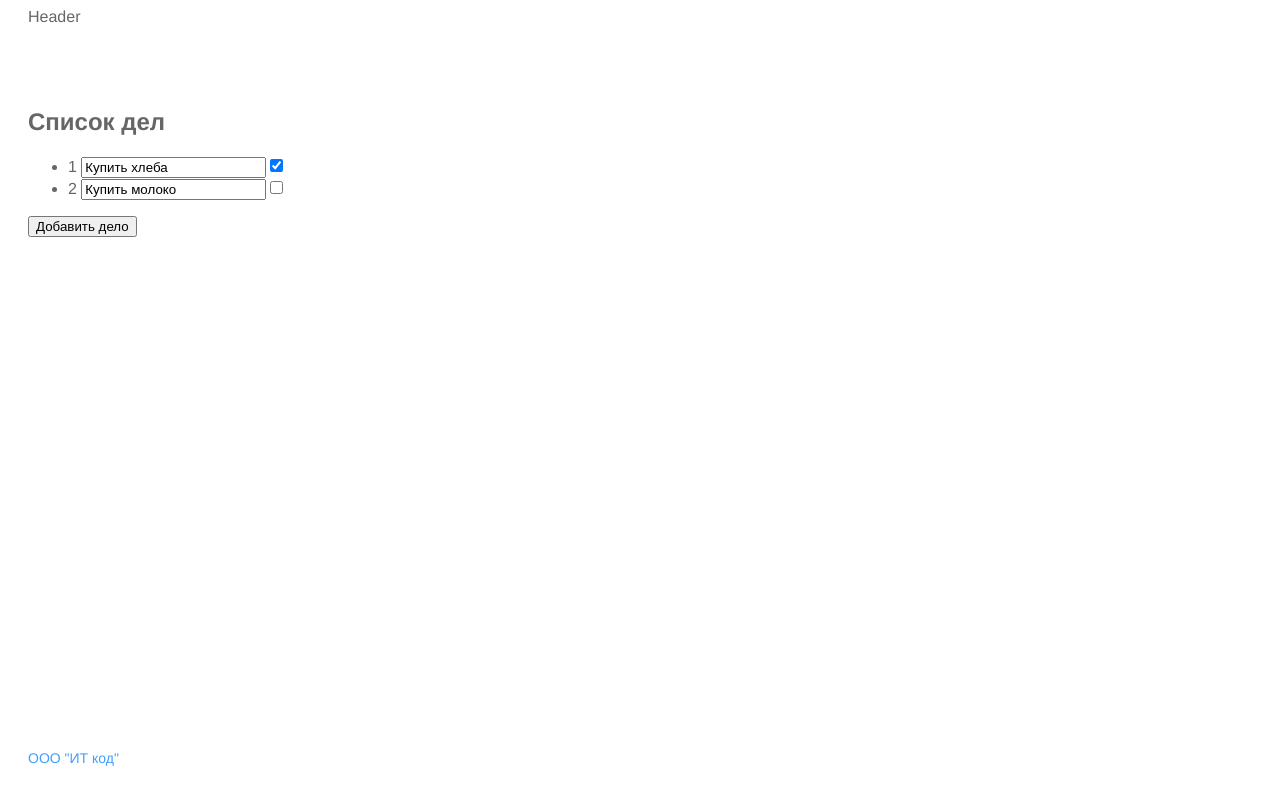
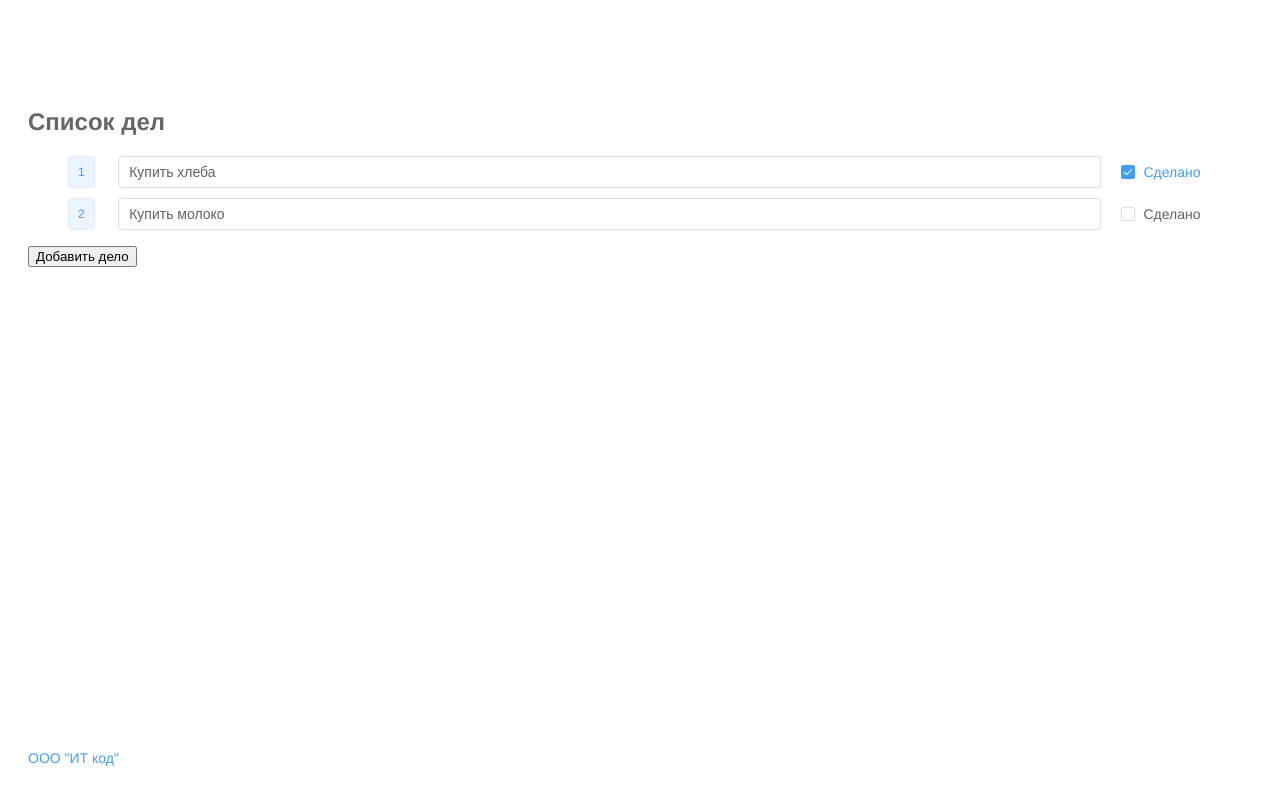
Before and after one commit to tomright/todoListVue3Pinia, a Vue app: page / in a window 1280 px wide. Shown: the top 804 px of the page. Built offline with nearby package versions, Linux system fonts and the light colour scheme.

Commit message:
Почистил код

```diff
--- a/src/App.vue
+++ b/src/App.vue
@@ -1,6 +1,6 @@
 <template>
   <el-container>
-    <el-header>Header</el-header>
+    <el-header></el-header>
     <el-main>
       <RouterView></RouterView>
     </el-main>
--- a/src/components/TodoItem.vue
+++ b/src/components/TodoItem.vue
@@ -1,16 +1,28 @@
 <template>
-  <li>
-    {{item.id}}
-    <input v-model="item.name" />
-    <input type="checkbox" v-model="item.done" />
-  </li>
+  <el-row :gutter="20">
+    <el-col :span="1">
+      <el-tag style="height: 100%">
+        {{ index + 1 }}
+      </el-tag>
+    </el-col>
+    <el-col :span="20">
+      <el-input v-model="item.name" placeholder="Введите дело" />
+    </el-col>
+    <el-col :span="1">
+      <el-checkbox v-model="item.done" label="Сделано" />
+    </el-col>
+  </el-row>
 </template>
 
 <script>
 export default {
   name: "TodoItem",
-  props: ["item"],
+  props: ["item", "index"],
 };
 </script>
 
-<style></style>
+<style scoped>
+.el-row {
+  margin-bottom: 10px;
+}
+</style>
--- a/src/components/TodoList.vue
+++ b/src/components/TodoList.vue
@@ -1,9 +1,10 @@
 <template>
   <ul>
     <TodoItem
-      v-for="item in todoStore.items"
+      v-for="(item, index) in todoStore.items"
       :key="item.id"
       :item="item"
+      :index="index"
     ></TodoItem>
   </ul>
   <button>Добавить дело</button>
```
